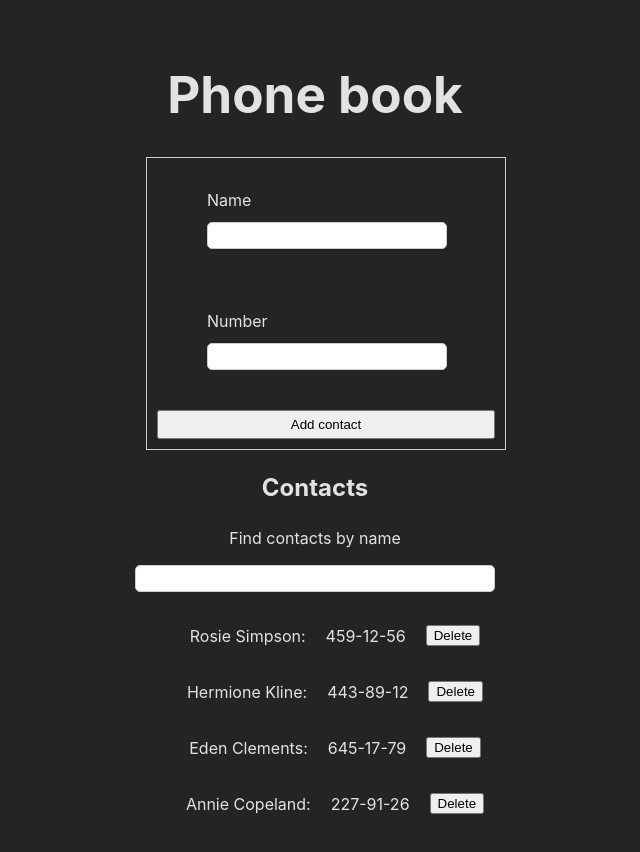
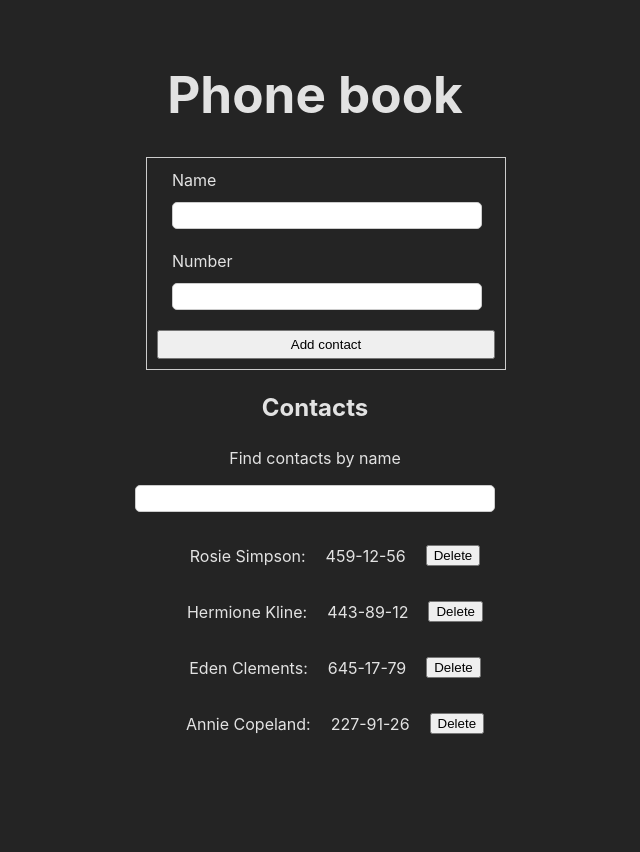
Before and after one commit to QuickerMaths/Phonebook, a React (Vite) app: page / in a window 1280 px wide. Shown: the top 852 px of the page, without its empty margins (325-965 px from the left). After the commit the page ends 800 px from the top, so only its background shows below. Built offline with nearby package versions, Linux system fonts and the light colour scheme.

Commit message:
changed font size and padding

```diff
--- a/src/components/contacts-form/form-element/FormElement.module.css
+++ b/src/components/contacts-form/form-element/FormElement.module.css
@@ -3,7 +3,7 @@
   flex-direction: column;
   align-items: flex-start;
   gap: 10px;
-  padding: 20px 50px;
+  padding: 0px 15px;
 }
 
 .label {
@@ -19,11 +19,13 @@
 }
 
 .errList {
+  margin: 0;
   padding: 5px 10px;
   list-style-type: circle;
 }
 
 .errMsg {
   color: red;
+  font-size: 0.8rem;
   text-align: start;
 }
```
